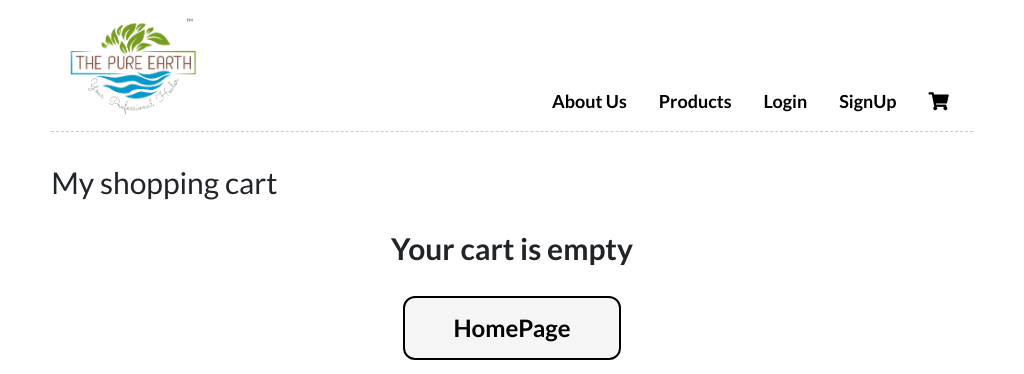
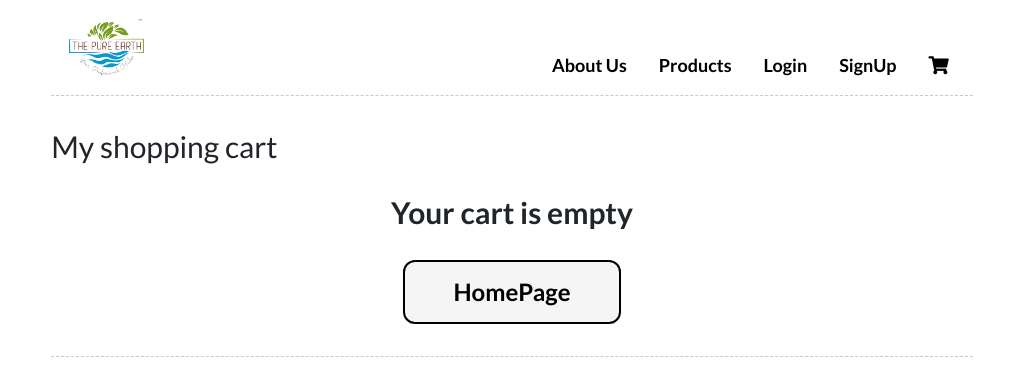
Before and after one commit to nagpalnitesh/ThePureEarth, a Django app: page /cart/ in a window 1024 px wide. Shown: the top 374 px of the page. Run offline with Django 3.2, Linux system fonts and the light colour scheme; some libraries are stand-ins or nearby versions.

```diff
--- a/static/css/navbar.css
+++ b/static/css/navbar.css
@@ -123,11 +123,11 @@
   }
 
   .headlogo {
-    width: 15%;
+    width: 10%;
   }
 
   .logo {
-    width: 100%;
+    width: 90%;
   }
 
   .menu ul li {
@@ -137,7 +137,7 @@
   }
 
   .menu ul li a {
-    margin-top: 4em;
+    margin-top: 2em;
     text-align: center;
     font-size: 18px;
   }
```
